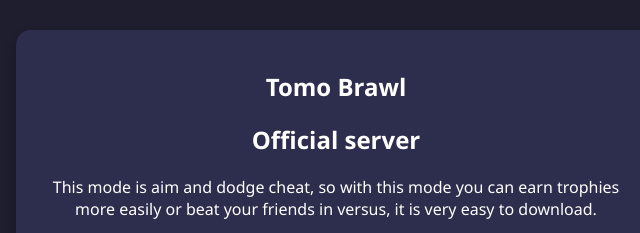
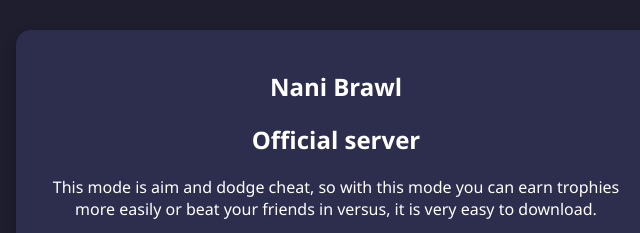
Before and after one commit to TomoBrawl/tomobrawl.github.io, a plain HTML site: page index.html in a window 1280 px wide. Shown: the part 241-474 px from the top of the page, 304-944 px from the left. Drawn offline with Linux system fonts and the light colour scheme.

Commit message:
Update index.html

```diff
--- a/index.html
+++ b/index.html
@@ -216,7 +216,7 @@
   <input type="text" id="searchInput" placeholder="Search for mod..." onkeyup="searchSite()" />
 
   <div class="container">
-    <h2>Tomo Brawl</h2>
+    <h2>Nani Brawl</h2>
     <h2>Official server</h2>
     <p>This mode is aim and dodge cheat, so with this mode you can earn trophies more easily or beat your friends in versus, it is very easy to download.</p>
     <a href="https://gofile.io/d/SDD1Ec" class="download-btn">Download</a>
```
